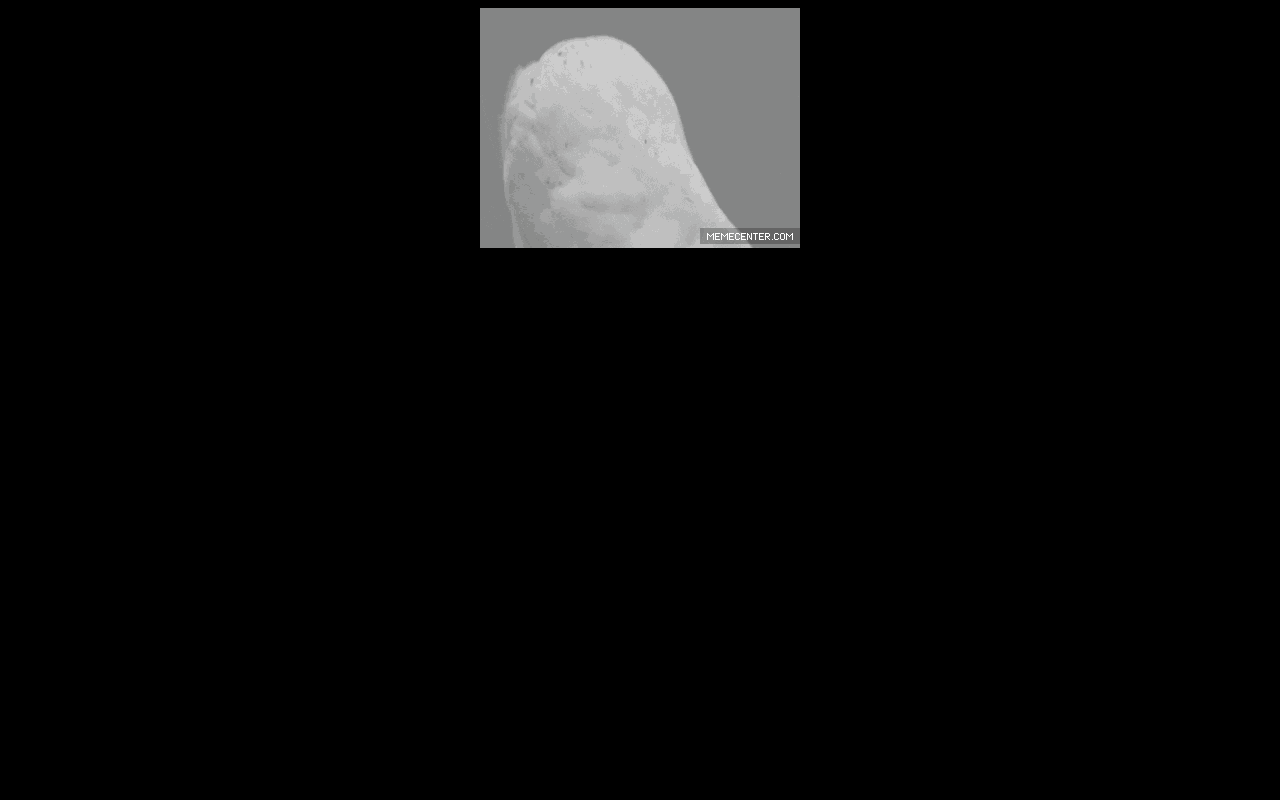
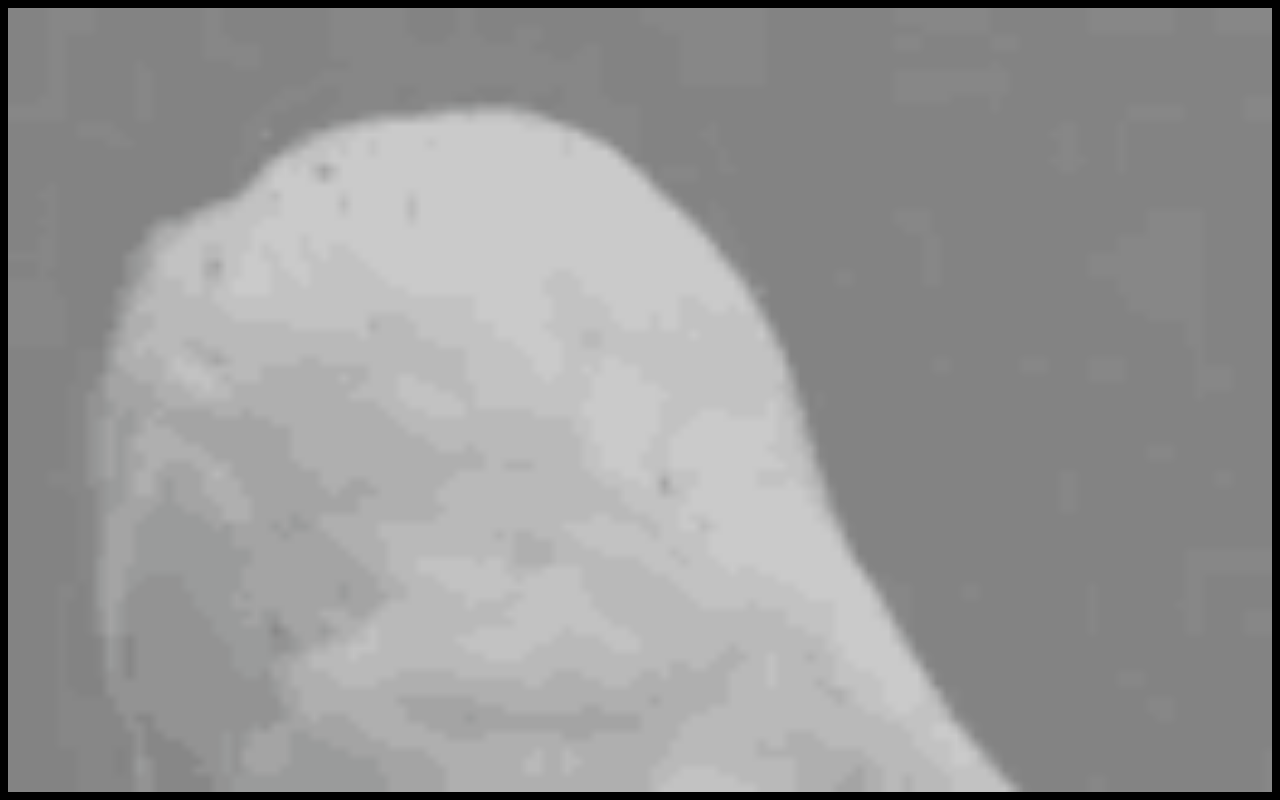
Before and after one commit to disalvjn/HedwigHadItComing, a plain HTML site: page index.html in a window 1280 px wide. Drawn offline with Linux system fonts and the light colour scheme.

Commit message:
not marked gif

```diff
--- a/index.html
+++ b/index.html
@@ -1,15 +1,14 @@
 <html>
     <style>
         .img-container {
-            text-align: center;
+            width: 100%;
+            height: 100%;
         }
         .the-abyss {
             background-color: black;
         }
     </style>
     <body class="the-abyss">
-        <div class="img-container">
-            <img src="owlheadturn.gif">
-        </div>
+        <img src="owlheadturn_2.gif" class="img-container">
     </body>
 </html>
```
Also changed, not shown: owlheadturn_2.gif (added).
